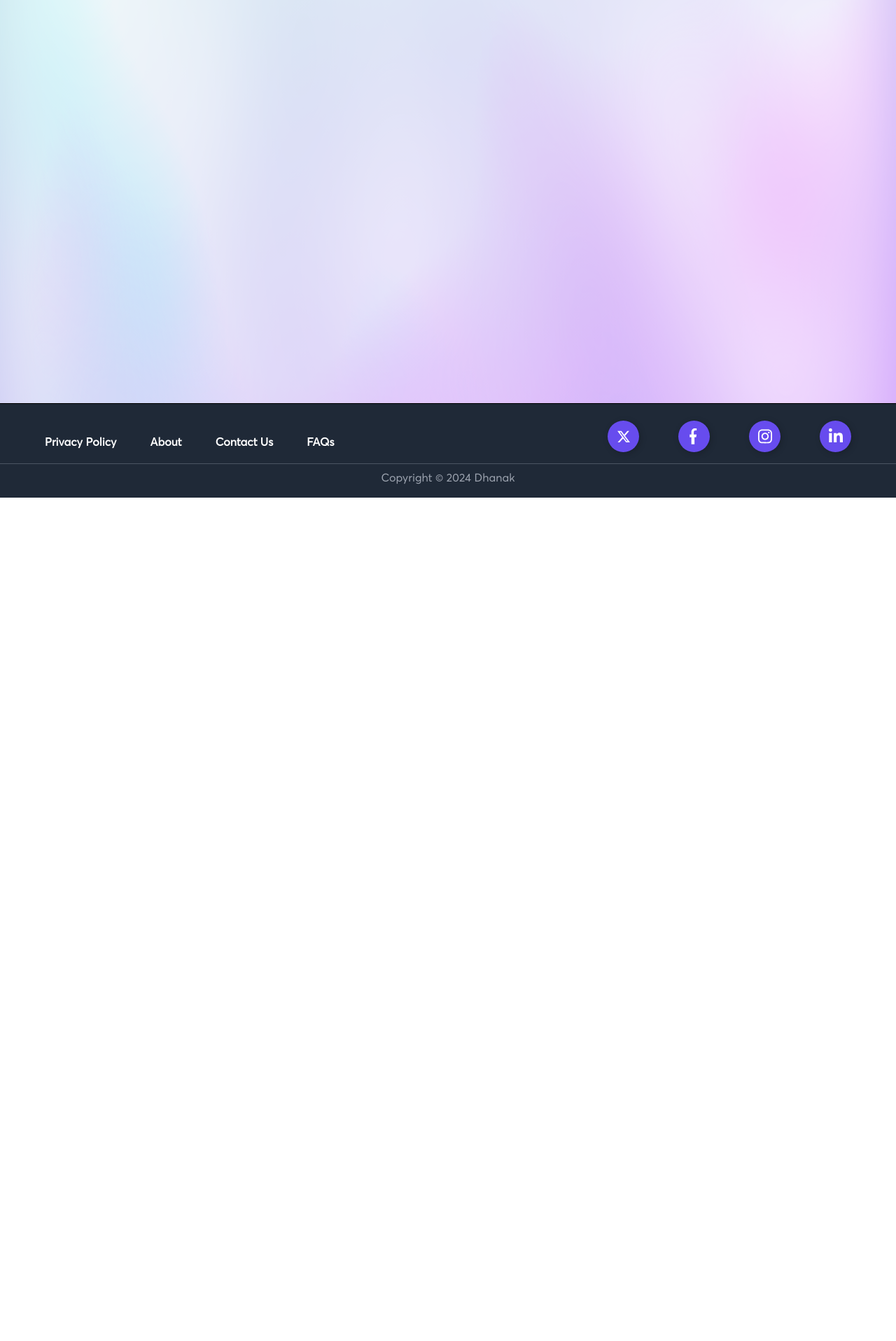
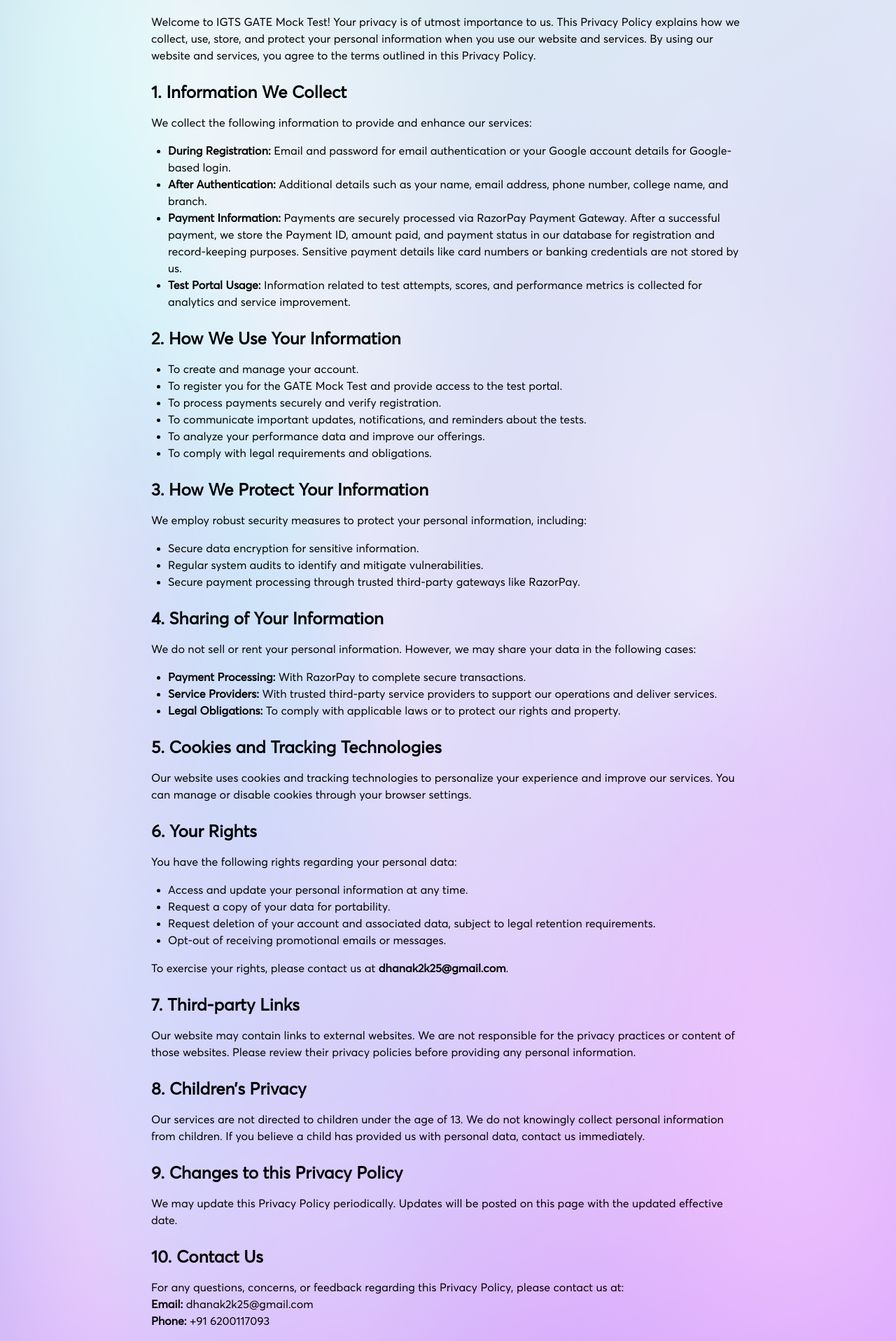
Before and after one commit to aadityatheperfect1/igts-production, a Next.js app: page /privacy-policy in a window 1280 px wide. Shown: the part 224-2140 px from the top of the page at 70% size. Before the commit the page ends 935 px from the top, so only its background shows below. Built offline with nearby package versions, Linux system fonts and the light colour scheme; no server answers.

Commit message:
added privacy policy to the website

```diff
--- a/src/app/privacy-policy/page.jsx
+++ b/src/app/privacy-policy/page.jsx
@@ -1,12 +1,117 @@
-"use client"
+"use client";
 import Navbar from "@/components/Navbar.jsx";
 import Footer from "@/components/Footer";
 
-export default function About() {
+export default function PrivacyPolicyPage() {
     return (
         <div>
             <div className="min-h-screen topSection flex flex-col items-center w-full mx-auto pb-20">
                 <Navbar />
+                <main className="px-6 py-10 max-w-4xl text-left">
+                    <h1 className="text-3xl font-bold mb-6">Privacy Policy</h1>
+                    <p className="mb-4">
+                        <strong>Effective Date:</strong> 28th December 2024
+                    </p>
+                    <p className="mb-4">
+                        Welcome to IGTS GATE Mock Test! Your privacy is of utmost importance to us. This Privacy Policy explains how we collect, use, store, and protect your personal information when you use our website and services. By using our website and services, you agree to the terms outlined in this Privacy Policy.
+                    </p>
+
+                    <h2 className="text-2xl font-semibold mt-6 mb-4">1. Information We Collect</h2>
+                    <p className="mb-4">We collect the following information to provide and enhance our services:</p>
+                    <ul className="list-disc pl-6 mb-4">
+                        <li>
+                            <strong>During Registration:</strong> Email and password for email authentication or your Google account details for Google-based login.
+                        </li>
+                        <li>
+                            <strong>After Authentication:</strong> Additional details such as your name, email address, phone number, college name, and branch.
+                        </li>
+                        <li>
+                            <strong>Payment Information:</strong> Payments are securely processed via RazorPay Payment Gateway. After a successful payment, we store the Payment ID, amount paid, and payment status in our database for registration and record-keeping purposes. Sensitive payment details like card numbers or banking credentials are not stored by us.
+                        </li>
+                        <li>
+                            <strong>Test Portal Usage:</strong> Information related to test attempts, scores, and performance metrics is collected for analytics and service improvement.
+                        </li>
+                    </ul>
+
+                    <h2 className="text-2xl font-semibold mt-6 mb-4">2. How We Use Your Information</h2>
+                    <ul className="list-disc pl-6 mb-4">
+                        <li>To create and manage your account.</li>
+                        <li>To register you for the GATE Mock Test and provide access to the test portal.</li>
+                        <li>To process payments securely and verify registration.</li>
+                        <li>To communicate important updates, notifications, and reminders about the tests.</li>
+                        <li>To analyze your performance data and improve our offerings.</li>
+                        <li>To comply with legal requirements and obligations.</li>
+                    </ul>
+
+                    <h2 className="text-2xl font-semibold mt-6 mb-4">3. How We Protect Your Information</h2>
+                    <p className="mb-4">
+                        We employ robust security measures to protect your personal information, including:
+                    </p>
+                    <ul className="list-disc pl-6 mb-4">
+                        <li>Secure data encryption for sensitive information.</li>
+                        <li>Regular system audits to identify and mitigate vulnerabilities.</li>
+                        <li>Secure payment processing through trusted third-party gateways like RazorPay.</li>
+                    </ul>
+
+                    <h2 className="text-2xl font-semibold mt-6 mb-4">4. Sharing of Your Information</h2>
+                    <p className="mb-4">
+                        We do not sell or rent your personal information. However, we may share your data in the following cases:
+                    </p>
+                    <ul className="list-disc pl-6 mb-4">
+                        <li>
+                            <strong>Payment Processing:</strong> With RazorPay to complete secure transactions.
+                        </li>
+                        <li>
+                            <strong>Service Providers:</strong> With trusted third-party service providers to support our operations and deliver services.
+                        </li>
+                        <li>
+                            <strong>Legal Obligations:</strong> To comply with applicable laws or to protect our rights and property.
+                        </li>
+                    </ul>
+
+                    <h2 className="text-2xl font-semibold mt-6 mb-4">5. Cookies and Tracking Technologies</h2>
+                    <p className="mb-4">
+                        Our website uses cookies and tracking technologies to personalize your experience and improve our services. You can manage or disable cookies through your browser settings.
+                    </p>
+
+                    <h2 className="text-2xl font-semibold mt-6 mb-4">6. Your Rights</h2>
+                    <p className="mb-4">You have the following rights regarding your personal data:</p>
+                    <ul className="list-disc pl-6 mb-4">
+                        <li>Access and update your personal information at any time.</li>
+                        <li>Request a copy of your data for portability.</li>
+                        <li>Request deletion of your account and associated data, subject to legal retention requirements.</li>
+                        <li>Opt-out of receiving promotional emails or messages.</li>
+                    </ul>
+                    <p className="mb-4">
+                        To exercise your rights, please contact us at <strong>dhanak2k25@gmail.com</strong>.
+                    </p>
+
+                    <h2 className="text-2xl font-semibold mt-6 mb-4">7. Third-party Links</h2>
+                    <p className="mb-4">
+                        Our website may contain links to external websites. We are not responsible for the privacy practices or content of those websites. Please review their privacy policies before providing any personal information.
+                    </p>
+
+                    <h2 className="text-2xl font-semibold mt-6 mb-4">8. Children’s Privacy</h2>
+                    <p className="mb-4">
+                        Our services are not directed to children under the age of 13. We do not knowingly collect personal information from children. If you believe a child has provided us with personal data, contact us immediately.
+                    </p>
+
+                    <h2 className="text-2xl font-semibold mt-6 mb-4">9. Changes to this Privacy Policy</h2>
+                    <p className="mb-4">
+                        We may update this Privacy Policy periodically. Updates will be posted on this page with the updated effective date.
+                    </p>
+
+                    <h2 className="text-2xl font-semibold mt-6 mb-4">10. Contact Us</h2>
+                    <p className="mb-4 flex flex-col">
+                        For any questions, concerns, or feedback regarding this Privacy Policy, please contact us at:
+                        <span>
+                            <strong>Email:</strong> dhanak2k25@gmail.com
+                        </span>
+                        <span>
+                            <strong>Phone:</strong> +91 6200117093
+                        </span>
+                    </p>
+                </main>
             </div>
             <Footer />
         </div>
```
